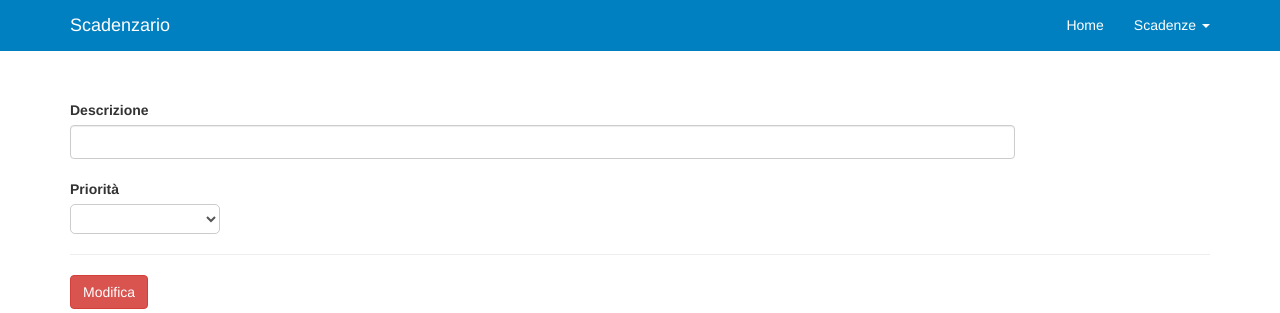
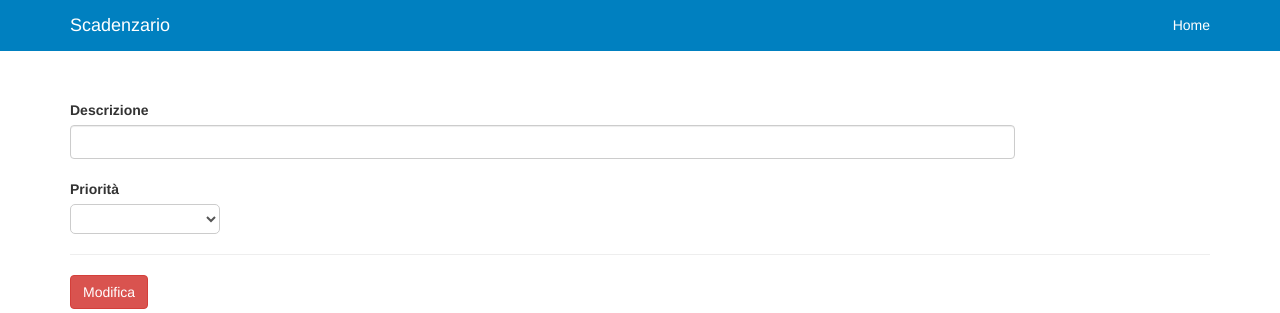
Before and after one commit to antonioscarpino/scadenzario, a PHP site: page /mod_scadenza.php in a window 1280 px wide. Shown: the top 313 px of the page. Run offline with PHP 8.4, Linux system fonts and the light colour scheme; data that the repository does not hold is empty; some libraries are stand-ins or nearby versions.

Commit message:
eliminato dalla nav-bar il menù scadenze

```diff
--- a/mod_scadenza.php
+++ b/mod_scadenza.php
@@ -50,12 +50,6 @@ if ($_GET) {
         <div class="collapse navbar-collapse" id="bs-example-navbar-collapse-1">
           <ul class="nav navbar-nav navbar-right">
             <li><a href="index.php">Home </a></li>
-            <li class="dropdown">
-              <a href="#" class="dropdown-toggle" data-toggle="dropdown" role="button" aria-haspopup="true" aria-expanded="false">Scadenze <span class="caret"></span></a>
-              <ul class="dropdown-menu">
-                <li><a href="agg_scadenza.php">Aggiungi Scadenza </a></li>
-              </ul>
-            </li>
           </ul>
         </div>
         <!-- /.navbar-collapse -->
```
